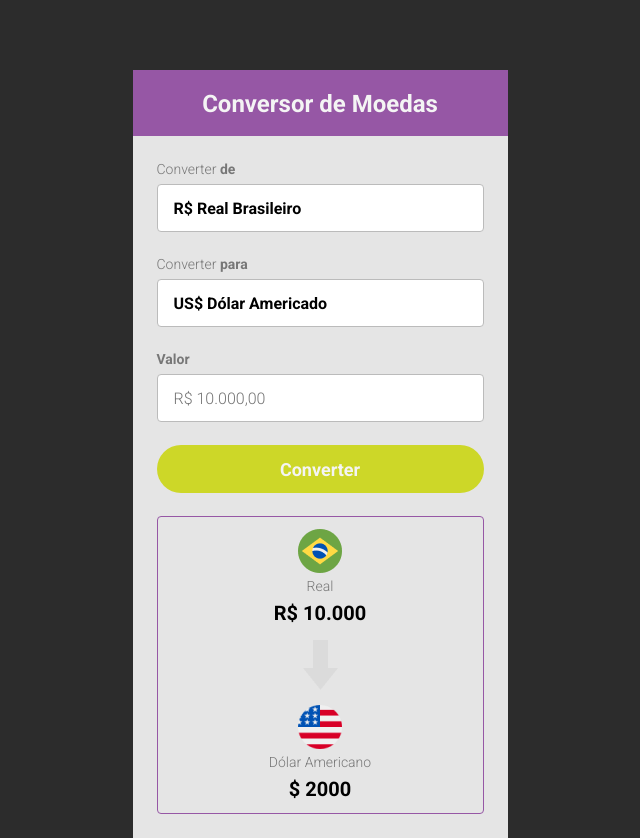
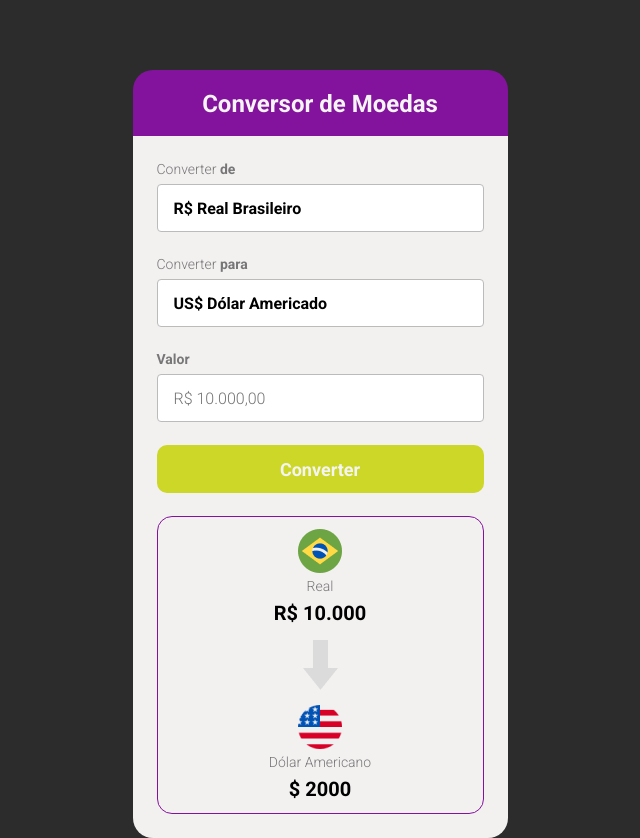
Before and after one commit to GabrielPrt/Projeto_conversor_moeda, a plain HTML site: page index.html in a window 1280 px wide. Shown: the whole page, without its empty margins (320-960 px from the left). Drawn offline with Linux system fonts and the light colour scheme.

Commit message:
Update index.html

```diff
--- a/index.html
+++ b/index.html
@@ -69,12 +69,14 @@
     }
 
     #cabecalho {
-        background: #9657A5;
+        background: #83139c;
         width: 375px;
         height: 66px;
         margin-left: auto;
         margin-right: auto;
         margin-top: 70px;
+        border-top-left-radius: 20px;
+        border-top-right-radius: 20px;
     }
 
     h1 {
@@ -85,11 +87,13 @@
     }
 
     #caixa-principal {
-        background: #E5E5E5;
+        background: #f3f0f0;
         width: 375px;
         padding: 24px;
         margin-left: auto;
         margin-right: auto;
+        border-bottom-left-radius: 20px;
+        border-bottom-right-radius: 20px;
     }
 
     .paragrafo {
@@ -129,7 +133,7 @@
 
     #botao {
         background: #CDD728;
-        border-radius: 25px;
+        border-radius: 10px;
         display: block;
         height: 48px;
         width: 327px;
@@ -147,8 +151,8 @@
     }
 
     #caixa-interna {
-        border: 1px solid #9657A5;
-        border-radius: 4px;
+        border: 1px solid #83139c;
+        border-radius: 15px;
         padding-top: 12px;
         padding-bottom: 12px;
     }
```
